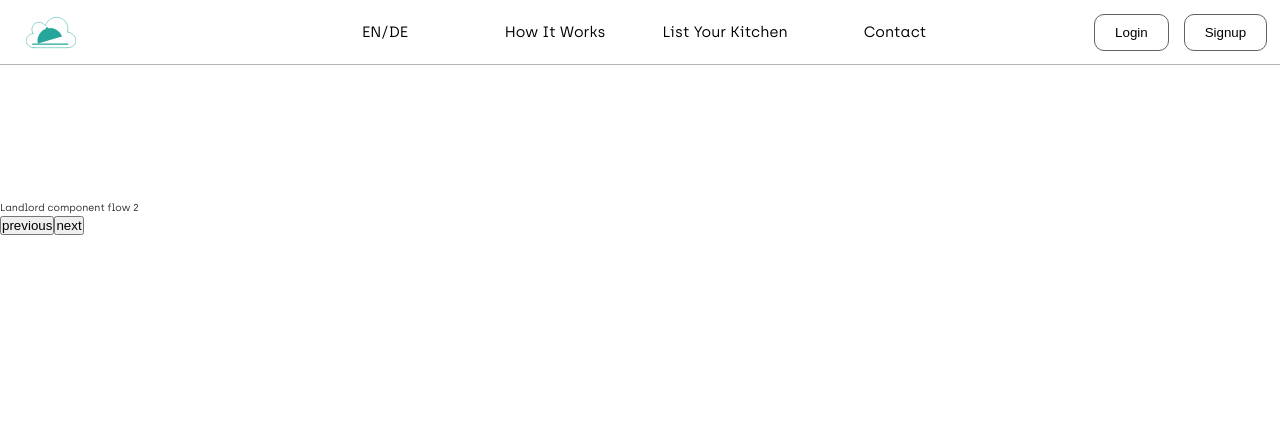
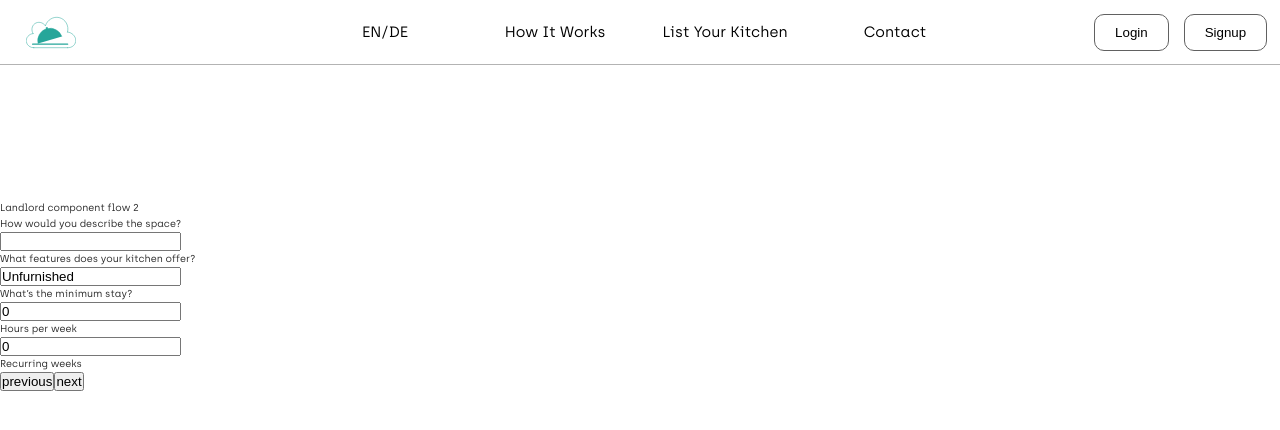
Before and after one commit to FoodleBerlin/foodle, a Next.js app: page /create in a window 1280 px wide. Both pictures are taken after a click on the button "next". Shown: the top 430 px of the page. Built offline with nearby package versions, Linux system fonts and the light colour scheme.

Commit message:
feat: add validation for step 2

```diff
--- a/components/Layout/wizard/Step1.tsx
+++ b/components/Layout/wizard/Step1.tsx
@@ -111,8 +111,8 @@ export default function Step1() {
           nextStep(1);
         }}
       >
-        {/* TODO disable unless all fields in this step are valid */}
         {/* TODO: create helper function for checking every field for disabling the button*/}
+        {/* TODO: this button goes into a own component --> see design in figma! */}
         next
       </button>
     </div>
--- a/components/Layout/wizard/Step2.tsx
+++ b/components/Layout/wizard/Step2.tsx
@@ -1,13 +1,75 @@
-import { useWizardContext } from './Wizard';
+import { FormData, useWizardContext } from './Wizard';
+import styles from './Wizard.module.scss';
 
 export default function Step2() {
+  const { formState, nextStep, register, setValue } = useWizardContext();
   const wizardContext = useWizardContext();
 
   return (
     <div>
       <h1>Landlord component flow 2</h1>
+      <h2>How would you describe the space?</h2>
+      <input
+        {...register('description')}
+        onChange={(c) =>
+          setValue('description', c.target.value as FormData['description'], {
+            shouldTouch: true,
+            shouldDirty: true,
+            shouldValidate: true,
+          })
+        }
+      ></input>
+      {formState.errors.description && <span className={styles['error']}>{formState.errors.description.message}</span>}
+      <h2>What features does your kitchen offer?</h2>
+      <input
+        {...register('features')}
+        onChange={(c) =>
+          setValue('features', c.target.value as FormData['features'], {
+            shouldTouch: true,
+            shouldDirty: true,
+            shouldValidate: true,
+          })
+        }
+      ></input>
+      {formState.errors.features && <span className={styles['error']}>{formState.errors.features.message}</span>}
+      <h2>What’s the minimum stay?</h2>
+      <input
+        type="number"
+        {...register('stay.hours')}
+        onChange={(c) =>
+          setValue('stay.hours', parseInt(c.target.value), {
+            shouldTouch: true,
+            shouldDirty: true,
+            shouldValidate: true,
+          })
+        }
+      ></input>
+      <p>Hours per week</p>
+      {formState.errors.stay?.hours && <span className={styles['error']}>{formState.errors.stay?.hours.message}</span>}
+      <input
+        type="number"
+        {...register('stay.weeks')}
+        onChange={(c) =>
+          setValue('stay.weeks', parseInt(c.target.value), {
+            shouldTouch: true,
+            shouldDirty: true,
+            shouldValidate: true,
+          })
+        }
+      ></input>
+      <p>Recurring weeks</p>
+      {formState.errors.stay?.weeks && <span className={styles['error']}>{formState.errors.stay?.weeks.message}</span>}
       <button onClick={() => wizardContext.previousStep(2)}>previous</button>
-      <button onClick={() => wizardContext.nextStep(2)}>next</button>
+      <button
+        disabled={formState.errors.description || formState.errors.features || formState.errors.stay ? true : false}
+        onClick={() => {
+          nextStep(2);
+        }}
+      >
+        {/* TODO: create helper function for checking every field for disabling the button*/}
+        {/* TODO: this button goes into a own component --> see design in figma! */}
+        next
+      </button>
     </div>
   );
 }
--- a/components/Layout/wizard/Wizard.tsx
+++ b/components/Layout/wizard/Wizard.tsx
@@ -26,15 +26,16 @@ export default function Wizard() {
 const onlyString = /^[a-zA-Z_ ]*$/;
 
 export const formData = z.object({
+  /* STEP 1 */
   property: z.enum(['partial', 'full']),
-  size: z.number({ required_error: 'Size is required' }).min(1).max(1000),
+  size: z.number({ required_error: 'Size is required', invalid_type_error: 'Size can not be empty' }).min(1).max(1000),
   location: z.object({
     street: z
       .string({ required_error: 'Street is required', invalid_type_error: 'Street must be string' })
       .nonempty({ message: "Street can't be empty" })
       .refine((val) => onlyString.test(val), { message: "Address can't contain numbers" }),
-    number: z.number({ required_error: 'Number is required' }),
-    zip: z.number({ required_error: 'Zip is required' }),
+    number: z.number({ required_error: 'Number is required', invalid_type_error: "Number can't be empty" }),
+    zip: z.number({ required_error: 'Zip is required', invalid_type_error: "Zip can't be empty" }),
     city: z
       .string({ required_error: 'City is required' })
       .nonempty({ message: "City can't be empty" })
@@ -45,6 +46,26 @@ export const formData = z.object({
       .refine((val) => onlyString.test(val), { message: "Country can't contain numbers" }),
   }),
   // TODO add fields for step2, step3, ...
+  /* STEP 2 */
+  description: z.string({ required_error: 'Description is required' }).min(20).max(7000),
+  features: z.enum([
+    'Unfurnished',
+    'A/C',
+    'Elevator',
+    'Storefron',
+    'Parking',
+    'Dishwasher',
+    'Heating',
+    'Water',
+    'Oven',
+  ]),
+  stay: z.object({
+    hours: z.number({
+      required_error: 'Hours per week is required',
+      invalid_type_error: 'Hours per week can not be empty',
+    }),
+    weeks: z.number({ required_error: 'Weeks is required', invalid_type_error: 'Weeks can not be empty' }),
+  }),
 });
 
 export type FormData = z.infer<typeof formData>;
@@ -63,6 +84,7 @@ type WizardContext = {
 const WizardContext = React.createContext<WizardContext>({
   step: 1,
   defaults: {
+    /* STEP 1 */
     property: 'full' as FormData['property'],
     size: 0,
     location: {
@@ -71,6 +93,13 @@ const WizardContext = React.createContext<WizardContext>({
       number: 0,
       street: 'Foodlestreet',
       zip: 0,
+    },
+    /* STEP 2 */
+    description: '',
+    features: 'Unfurnished' as FormData['features'],
+    stay: {
+      hours: 0,
+      weeks: 0,
     },
   },
   formState: {} as FormState<FormData>,
@@ -85,6 +114,7 @@ const WizardContext = React.createContext<WizardContext>({
 export const WizardProvider = ({ children }: any) => {
   const [step, setStep] = useState<number>(1);
   const defaults = {
+    /* STEP 1 */
     property: 'full',
     location: {
       city: 'Berlin',
@@ -92,6 +122,13 @@ export const WizardProvider = ({ children }: any) => {
       number: 0,
       street: 'Foodlestreet',
       zip: 0,
+    },
+    /* STEP 2 */
+    description: '',
+    features: 'Unfurnished',
+    stay: {
+      hours: 0,
+      weeks: 0,
     },
   } as FormData;
   const { register, setValue, formState, getValues } = useForm<FormData>({
```
